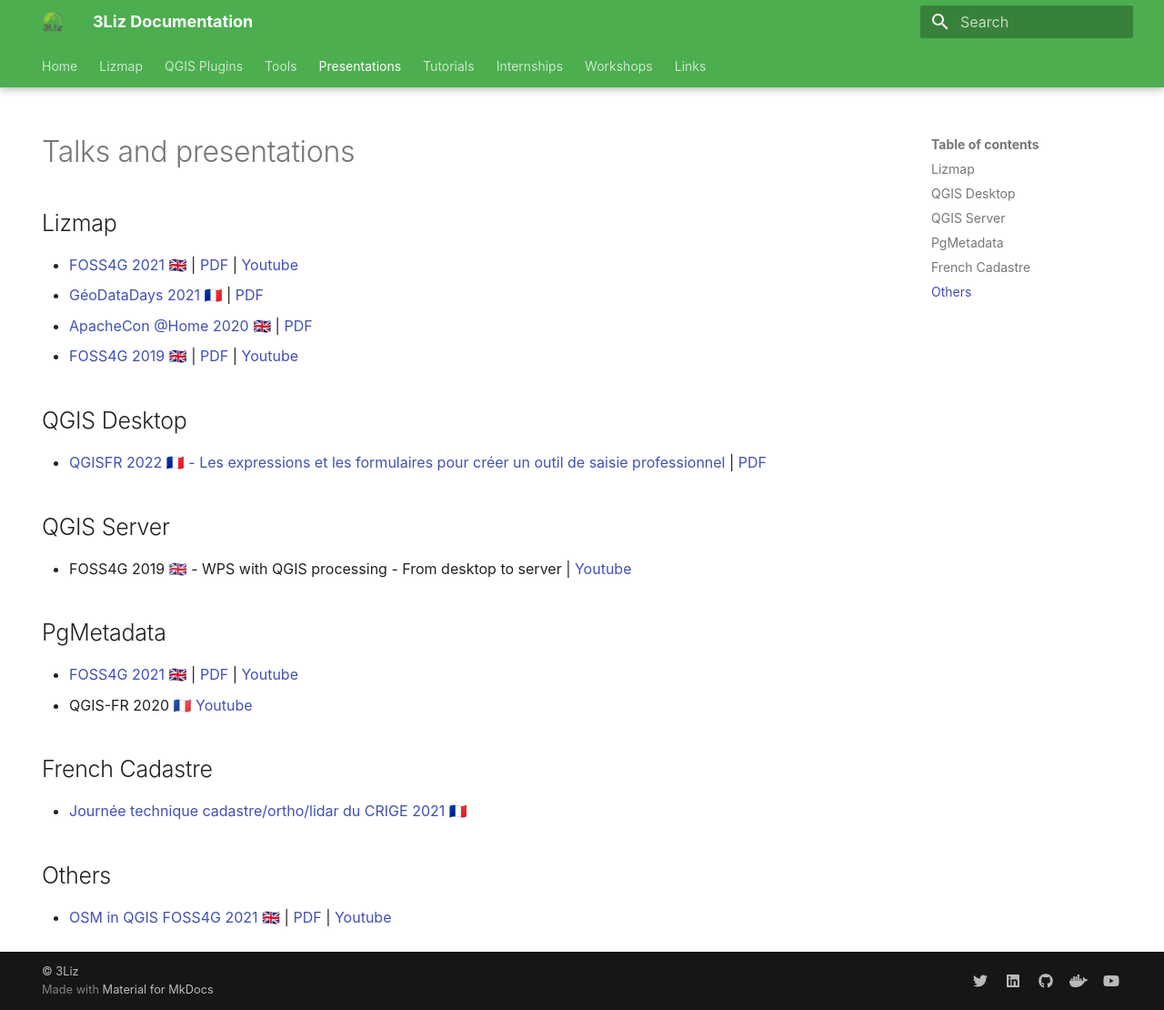
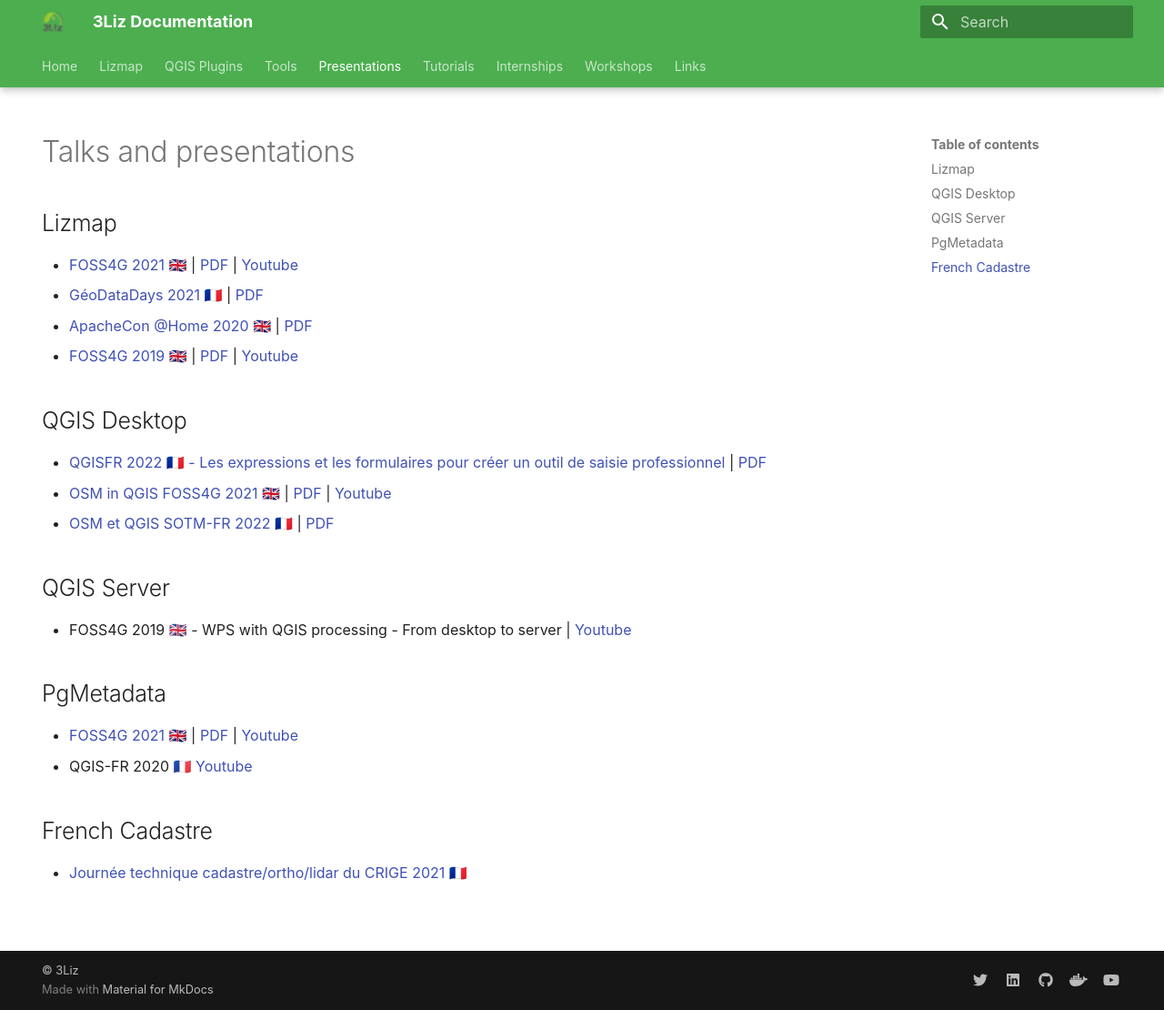
Before and after one commit to 3liz/3liz.github.io, an MkDocs documentation site: the page built from docs/talks.md, in a window 1280 px wide and 1110 px high. Shown: the whole window at 91% size. Built offline with MkDocs 1.6.1 and Material for MkDocs 9.7.7, drawn with Linux system fonts in a browser that asks for light colours; nearby versions of some CDN libraries.

Commit message:
Add SOTM-FR presentation

```diff
--- a/docs/talks.md
+++ b/docs/talks.md
@@ -22,6 +22,11 @@
 
 * [QGISFR 2022 🇫🇷 - Les expressions et les formulaires pour créer un outil de saisie professionnel](https://docs.3liz.org/presentations/2022-01_QGISFR_2022_outil_saisie_avec_expressions_Michael_DOUCHIN.html)
   | [PDF](https://docs.3liz.org/presentations/pdf/QGISFR-2022-Outil_saisie_avec_expressions.pdf)
+* [OSM in QGIS FOSS4G 2021 🇬🇧](https://docs.3liz.org/presentations/2021-09-foss4g-osm-in-qgis.html)
+  | [PDF](https://docs.3liz.org/presentations/pdf/FOSS4G-2021-osm-in-qgis.pdf)
+  | [Youtube](https://www.youtube.com/watch?v=l95PoHGLrTI)
+* [OSM et QGIS SOTM-FR 2022 🇫🇷](https://docs.3liz.org/presentations/2022-06-sotm-fr-osm-et-qgis.html)
+  | [PDF](https://docs.3liz.org/presentations/pdf/SOTM-FR-2022-osm-et-qgis.pdf)
 
 ## QGIS Server
 
@@ -38,9 +43,3 @@
 ## French Cadastre
 
 * [Journée technique cadastre/ortho/lidar du CRIGE 2021 🇫🇷](https://docs.3liz.org/presentations/2021-11-crige-paca-qgis-cadastre.html#/)
-
-## Others
-
-* [OSM in QGIS FOSS4G 2021 🇬🇧](https://docs.3liz.org/presentations/2021-09-foss4g-osm-in-qgis.html)
-  | [PDF](https://docs.3liz.org/presentations/pdf/FOSS4G-2021-osm-in-qgis.pdf)
-  | [Youtube](https://www.youtube.com/watch?v=l95PoHGLrTI)
```
